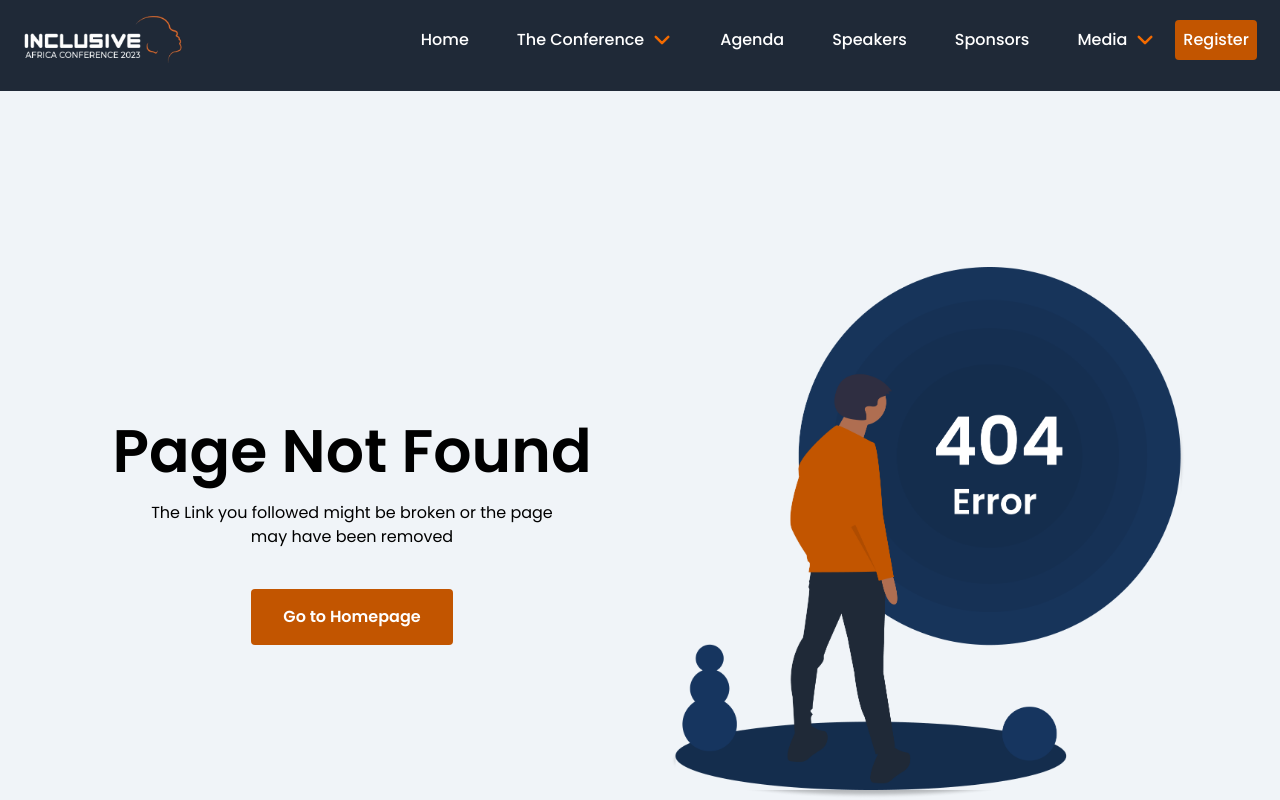
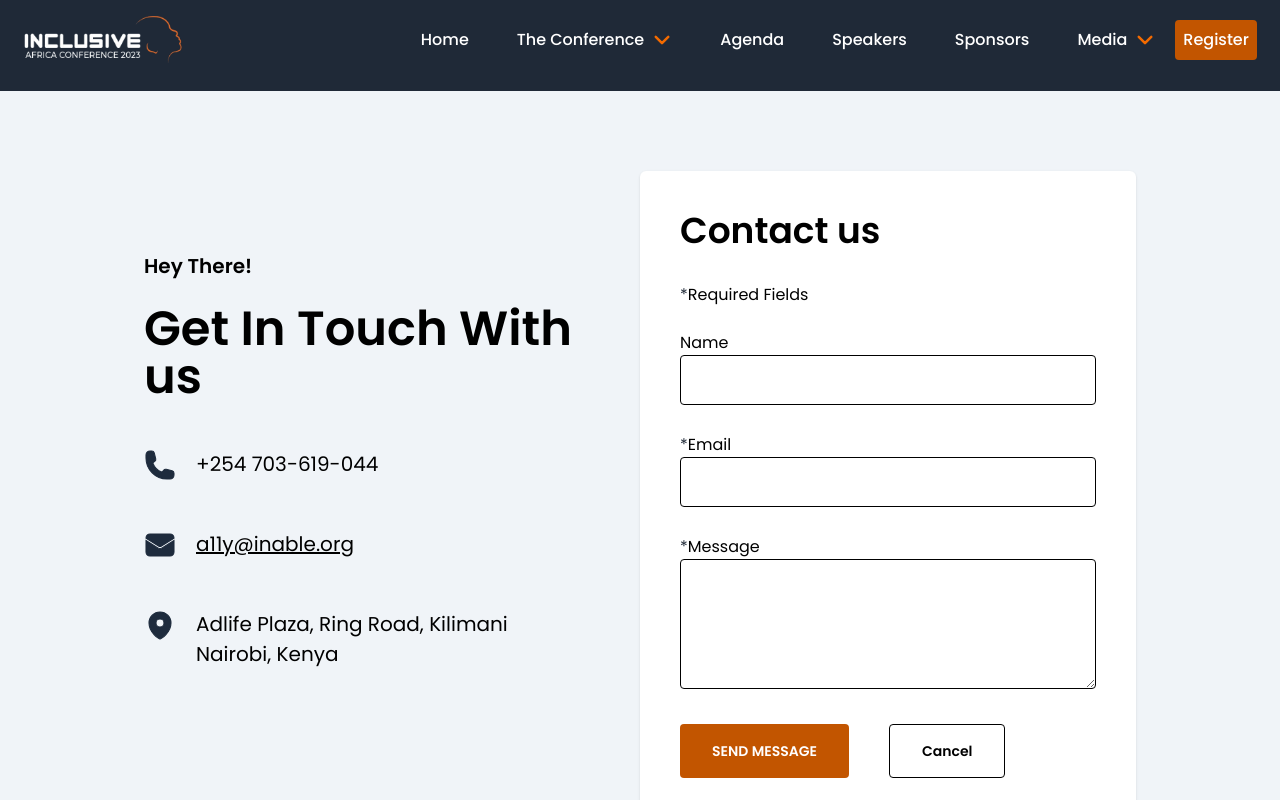
Before and after one commit to inABLE-org/conference-frontend, a Next.js app: page /contactus in a window 1280 px wide. Before the commit this address had no page. Shown: the top 800 px of the page. Built offline with nearby package versions, Linux system fonts and the light colour scheme.

Commit message:
Contact us page

```diff
--- a/package.json
+++ b/package.json
@@ -9,6 +9,7 @@
     "lint": "next lint"
   },
   "dependencies": {
+    "@emailjs/browser": "^3.11.0",
     "@heroicons/react": "^2.0.16",
     "@types/node": "18.15.3",
     "@types/react": "18.0.28",
--- /dev/null
+++ b/src/pages/contactus/index.tsx
@@ -0,0 +1,114 @@
+import React, { useRef, useState, FormEvent } from 'react';
+import emailjs from '@emailjs/browser';
+import Layout from "@/components/Layout";
+import NextImage from "@/components/NextImage";
+import Link from "next/link";
+import {
+    MapPinIcon,
+    EnvelopeIcon,
+    PhoneIcon
+} from "@heroicons/react/24/solid";
+
+export default function Contactus() {
+    const form = useRef<HTMLFormElement>(null);
+    const [message, setMessage] = useState('');
+    const sendEmail = (e: FormEvent<HTMLFormElement>) => {
+        e.preventDefault();
+        emailjs.sendForm(
+            `${process.env.NEXT_PUBLIC_SERVICE_ID}`,
+            `${process.env.NEXT_PUBLIC_TEMPLATE_ID}`,
+            form.current!,
+            `${process.env.NEXT_PUBLIC_EMAILJS_USER_ID}`
+        )
+            .then((result) => {
+                console.log(result.text);
+                console.log("Message sent");
+                setMessage('Thanks, your message has been sent');
+                // Clear input fields
+                const nameInput = form.current?.elements.namedItem('user_name') as HTMLInputElement;
+                const emailInput = form.current?.elements.namedItem('user_email') as HTMLInputElement;
+                const messageInput = form.current?.elements.namedItem('message') as HTMLTextAreaElement;
+
+            }, (error) => {
+                console.log(error.text);
+                setMessage('There was an error sending your email,Please try again');
+            });
+    };
+
+    return (
+        <>
+            <Layout>
+                <div className="container">
+                    <div className="grid lg:grid-cols-2 gap-0 py-20 px-20">
+                        <div className="flex pt-20">
+                            <div className="lg:mb-0">
+                                <h1><span className='text-[20px] font-semibold '>Hey There!</span><br /><br /><span className='font-semibold text-5xl'>Get In Touch With us</span></h1>
+                                <div className='my-12'>
+                                    <p className='text-[20px] flex'>
+                                        <PhoneIcon
+                                            className="h-8 w-8 text-primary-3 stroke-[0.8] mr-5"
+                                            aria-label='Phone number Icon'
+                                            stroke="currentColor"
+                                        />+254 703-619-044</p>
+                                    <p className='text-[20px] flex my-12'>
+                                        <EnvelopeIcon
+                                            className="h-8 w-8 text-primary-3 stroke-[0.8] mr-5"
+                                            aria-label='Phone number Icon'
+                                            stroke="currentColor"
+                                        />
+                                        <a className='underline' href="mailto: a11y@inable.org">a11y@inable.org</a>
+                                    </p>
+                                    <p className='text-[20px] flex'><MapPinIcon
+                                        className="h-8 w-8 text-primary-3 stroke-[0.8] mr-5"
+                                        aria-label='Location Icon'
+                                        stroke="currentColor"
+                                    />
+                                        Adlife Plaza, Ring Road, Kilimani<br /> Nairobi, Kenya</p>
+
+                                </div>
+
+                            </div>
+                        </div>
+                        <div>
+                            <form className="bg-white shadow py-10 px-10 rounded-md" onSubmit={sendEmail} ref={form}>
+                                <h2 className='text-4xl font-semibold'>Contact us</h2>
+                                <p><span className='inline-block text-primary mt-8 mb-3'>*</span>Required Fields</p>
+                                <p className="text-secondary mb-3" role="alert">{message}</p>
+                                <label htmlFor='fullname'>Name</label><br />
+                                <input
+                                    id="fullname"
+                                    className='form-input border border-black w-full mb-7 rounded py-3 pl-5'
+                                    type="text"
+                                    autoComplete="given_name"
+                                    name="user_name"
+                                /><br />
+                                <label
+                                    htmlFor="email">
+                                    <span className='inline-block text-primary'>*</span>Email</label> <br />
+                                <input
+                                    type="email"
+                                    className='form-input border border-black w-full rounded pl-5 py-3 mb-7'
+                                    id="email"
+                                    name="user_email" /> <br />
+                                <label
+                                    htmlFor="message">
+                                    <span className='inline-block text-primary'>*</span>Message</label> <br />
+                                <textarea
+                                    id="message"
+                                    className='form-input border border-black w-full pl-5 py-3 rounded min-h-[130px] mb-7'
+                                    name="message" /><br />
+                                <div className="flex">
+                                    <button
+                                        type="submit"
+                                        className='font-semibold text-sm bg-secondary text-white px-8 py-4 mr-10 rounded'>SEND MESSAGE</button>
+                                    <button
+                                        className='border font-semibold text-sm border-black px-8 py-4 rounded'>Cancel</button>
+                                </div>
+                            </form>
+                        </div>
+                    </div>
+                </div>
+            </Layout>
+        </>
+    );
+}
```
Also changed, not shown: 1 other file (tests, documents, lock files or other folders).
